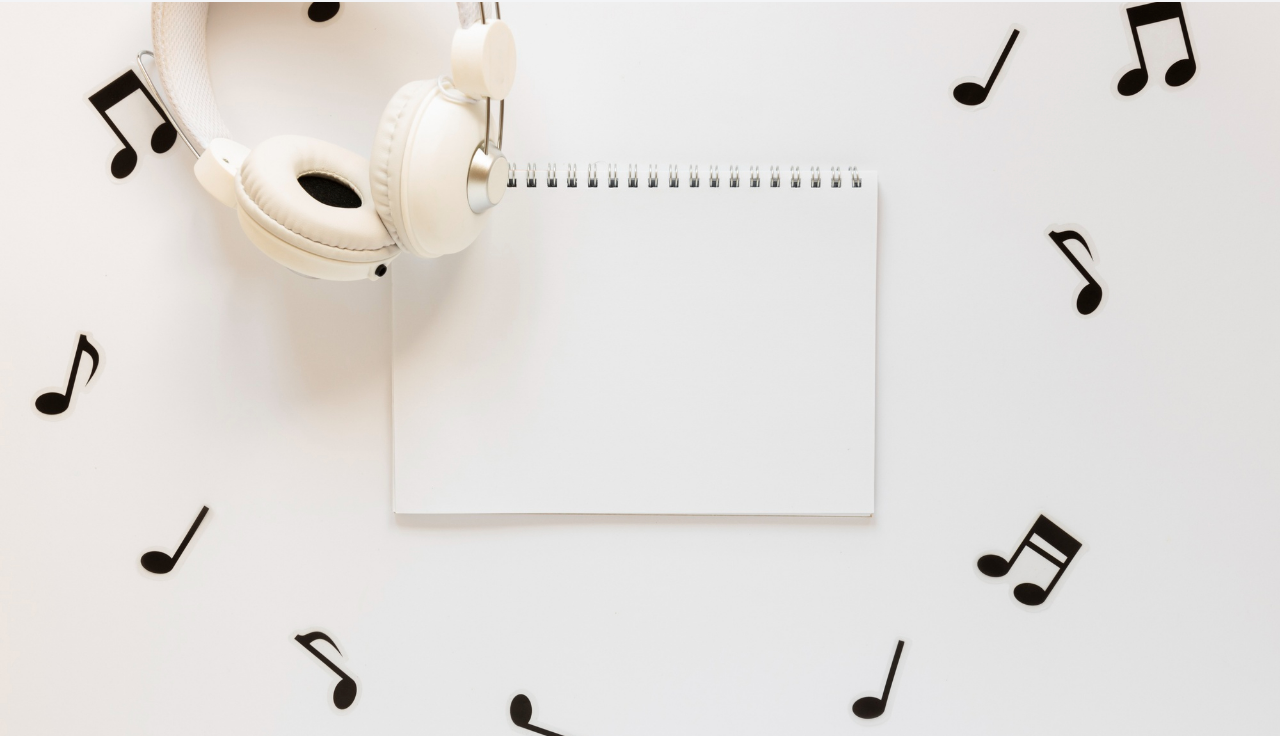
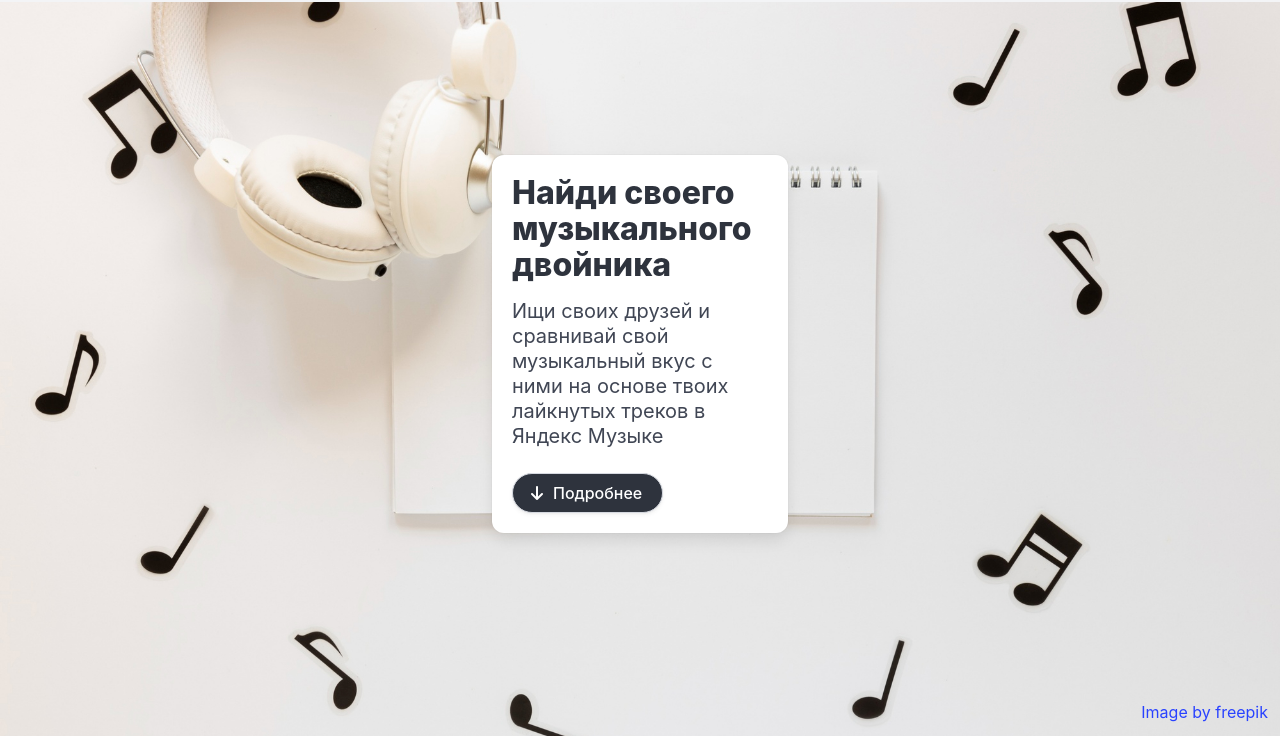
Before and after one commit to melomatch/melomatch, a Django app: template web/templates/web/pages/landing.html in a window 1280 px wide. Shown: the part 64-800 px from the top of the page. Run offline with Django 5.2, Linux system fonts and the light colour scheme; the template is opened without the code that fills it, so the values that code supplies are empty.

Commit message:
feat(landing): add small description on banner
Refs: #27

```diff
--- a/web/static/web/css/landing.css
+++ b/web/static/web/css/landing.css
@@ -1,7 +1,3 @@
-html, body {
-    height: 100%;
-}
-
 html[data-theme="dark"] .attribution {
     display: none !important;
 }
@@ -11,3 +7,7 @@ body {
     background-size: cover;
     background-position: center;
 }
+
+.hero .container {
+    max-width: 25% !important;
+}
--- a/web/templates/web/pages/landing.html
+++ b/web/templates/web/pages/landing.html
@@ -11,5 +11,28 @@
         background-image: url("{% static 'web/images/landing_banner_dark.png' %}");
     }
   </style>
-  <link rel="stylesheet" href="{% static 'web/css/landing.css' %}">
+  <link rel="stylesheet" href="{% static 'web/css/landing.css' %}?">
 {% endblock %}
+
+{% block body %}
+  <section class="hero is-fullheight-with-navbar">
+    <div class="hero-body">
+      <div class="container box">
+        <p class="title mb-4">Найди своего музыкального двойника</p>
+        <p class="subtitle">Ищи своих друзей и сравнивай свой музыкальный вкус с ними на основе твоих лайкнутых треков в Яндекс Музыке</p>
+        <button class="button is-responsive is-rounded is-inverted">
+          <span class="icon">
+            <i class="fas fa-arrow-down"></i>
+          </span>
+          <span>Подробнее</span>
+        </button>
+      </div>
+    </div>
+    <div class="hero-foot">
+        <a class="attribution is-pulled-right p-3"
+           href="https://www.freepik.com/free-photo/top-view-musical-notes-notebook-earphones_5456236.htm#fromView=search&page=1&position=0&uuid=26dc1703-2cd1-47ae-ba63-b83c7a813427">
+          Image by freepik
+        </a>
+    </div>
+  </section>
+{% endblock %}
```
